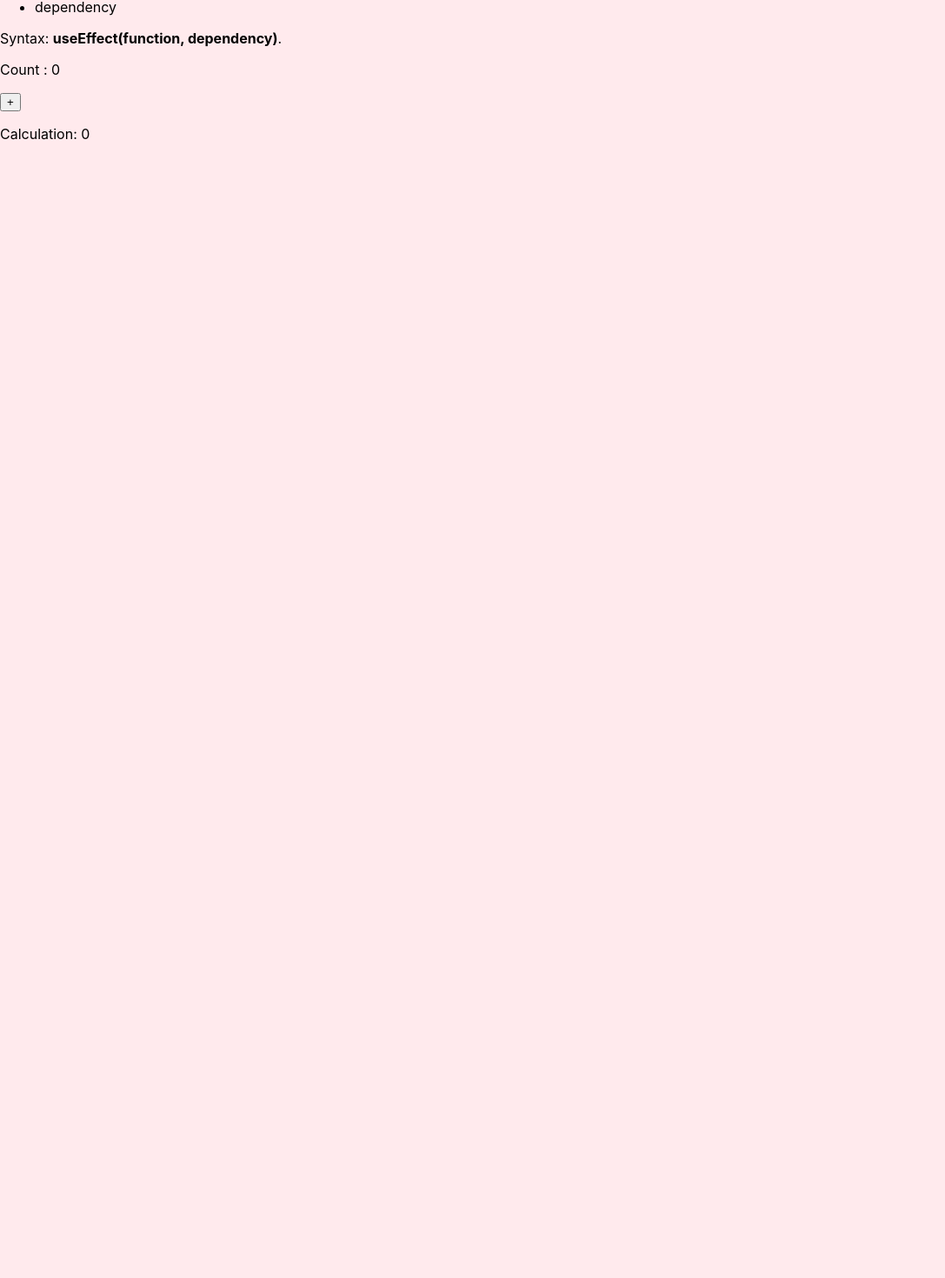
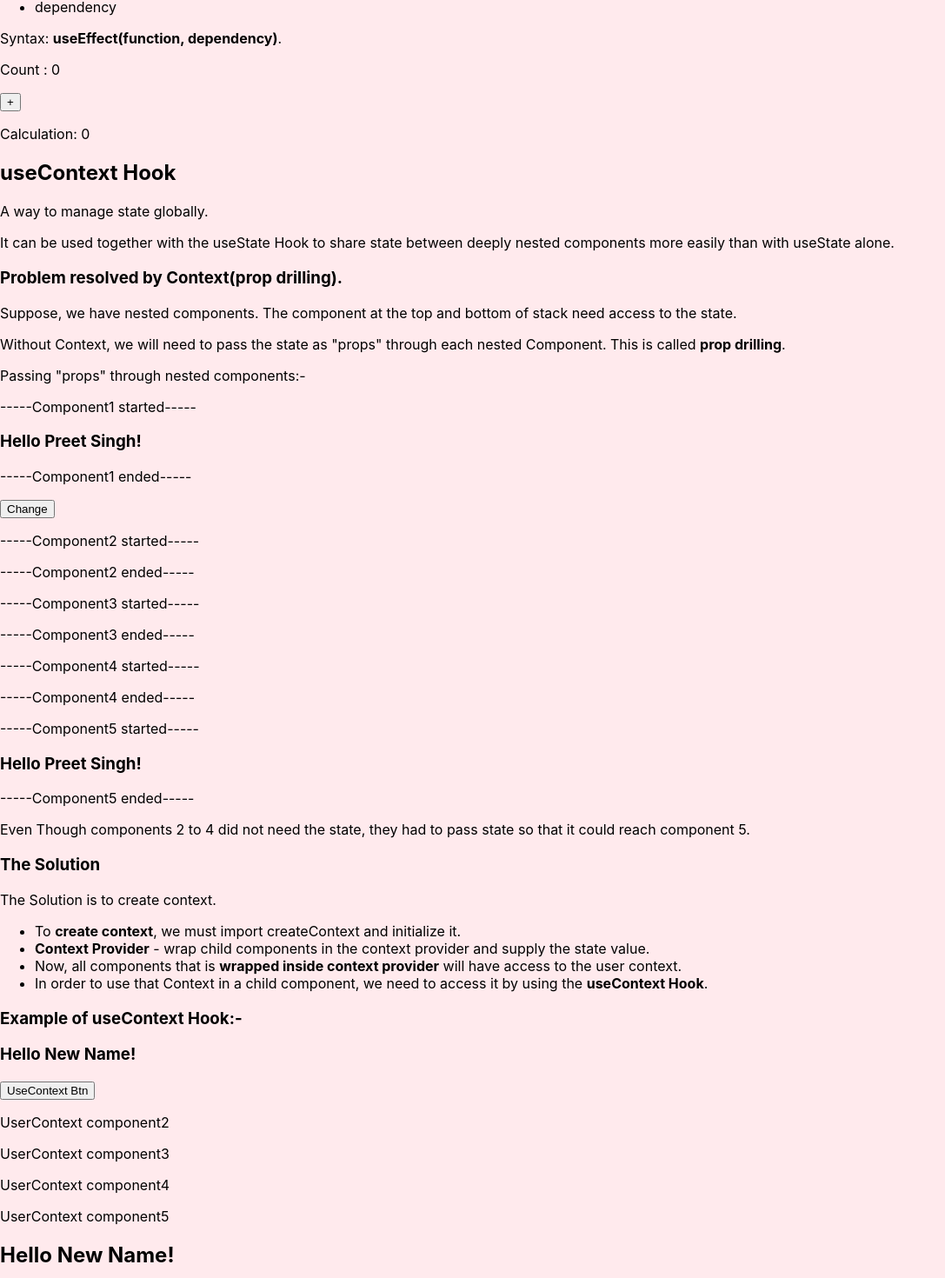
Before and after one commit to Bhupinder73/reactTutorials, a React (Create React App) app: page / in a window 1280 px wide. Shown: the part 5090-6560 px from the top of the page at 87% size, without its empty margins (0-1087 px from the left). Before the commit the page ends 5270 px from the top, so only its background shows below. Built offline with nearby package versions, Linux system fonts and the light colour scheme.

Commit message:
useContextDone

```diff
--- a/src/App.js
+++ b/src/App.js
@@ -13,6 +13,7 @@ import Key from "./Components/key";
 import Styles from "./Styles/Styles";
 import UseState from "./Hooks/UseState";
 import UseEffect from "./Hooks/UseEffect";
+import UseContext from "./Hooks/UseContext";
 
 function App() {
   return (
@@ -31,6 +32,7 @@ function App() {
       <Styles/>
       <UseState/>
       <UseEffect/>
+      <UseContext/>
     </>
   );
 }
--- /dev/null
+++ b/src/Hooks/ContextComp/Component1.js
@@ -0,0 +1,32 @@
+import React, { createContext, useState } from 'react'
+import Component2, { UseContext2 } from './Component2';
+
+const Component1 = () => {
+    const [user, setUser] = useState("Preet Singh");
+  return (
+    <>
+        <p>-----Component1 started-----</p>
+        <h3>Hello {user}!</h3>
+        <p>-----Component1 ended-----</p>
+        <button onClick={()=>setUser("Bhupinder")}>Change</button>
+        <Component2 user={user}/>
+    </>
+  )
+};
+
+
+const UserContext = createContext();
+const UseContext1 = () => {
+  const [newUser, setNewUser] = useState("New Name");
+
+  return(
+    <UserContext.Provider value={newUser}>
+      <h3>Hello {newUser}!</h3>
+      <button onClick={()=>setNewUser("Old Name")}>UseContext Btn</button>
+      <UseContext2/>
+    </UserContext.Provider>
+  )
+};
+
+export default Component1;
+export {UseContext1, UserContext};
--- /dev/null
+++ b/src/Hooks/ContextComp/Component2.js
@@ -0,0 +1,24 @@
+import React from 'react'
+import Component3, { UseContext3 } from './Component3';
+
+const Component2 = (props) => {
+  return (
+    <>
+        <p>-----Component2 started-----</p>
+        <p>-----Component2 ended-----</p>
+        <Component3 user={props.user}/>
+    </>
+  )
+};
+
+const UseContext2 = () => {
+  return(
+    <>
+    <p>UserContext component2</p>
+    <UseContext3/>
+    </>
+  )
+};
+
+export default Component2;
+export {UseContext2};
--- /dev/null
+++ b/src/Hooks/ContextComp/Component3.js
@@ -0,0 +1,24 @@
+import React from 'react'
+import Component4, { UseContext4 } from './Component4';
+
+const Component3 = ({user}) => {
+  return (
+    <>
+        <p>-----Component3 started-----</p>
+        <p>-----Component3 ended-----</p>
+        <Component4 user={user}/>
+    </>
+  )
+};
+
+const UseContext3 = () => {
+  return(
+    <>
+    <p>UserContext component3</p>
+    <UseContext4/>
+    </>
+  )
+};
+
+export default Component3;
+export {UseContext3};
--- /dev/null
+++ b/src/Hooks/ContextComp/Component4.js
@@ -0,0 +1,24 @@
+import React from 'react'
+import Component5, { UseContext5 } from './Component5';
+
+const Component4 = (props) => {
+  return (
+    <>
+        <p>-----Component4 started-----</p>
+        <p>-----Component4 ended-----</p>
+        <Component5 user={props.user}/>
+    </>
+  )
+};
+
+const UseContext4 = () => {
+  return(
+    <>
+    <p>UserContext component4</p>
+    <UseContext5/>
+    </>
+  )
+};
+
+export default Component4;
+export {UseContext4};
--- /dev/null
+++ b/src/Hooks/ContextComp/Component5.js
@@ -0,0 +1,25 @@
+import React, { useContext } from 'react';
+import {UserContext} from "./Component1";
+
+const Component5 = (props) => {
+  return (
+    <>
+        <p>-----Component5 started-----</p>
+        <h3>Hello {props.user}!</h3>
+        <p>-----Component5 ended-----</p>
+    </>
+  )
+};
+
+const UseContext5 = () => {
+  const value = useContext(UserContext);
+  return(
+    <>
+    <p>UserContext component5</p>
+    <h2>Hello {value}!</h2>
+    </>
+  )
+};
+
+export default Component5;
+export {UseContext5};
--- /dev/null
+++ b/src/Hooks/UseContext.js
@@ -0,0 +1,30 @@
+import React from 'react'
+import Component1, { UseContext1 } from './ContextComp/Component1';
+
+const UseContext = () => {
+  return (
+    <>
+        <h2>useContext Hook</h2>
+        <p>A way to manage state globally.</p>
+        <p>It can be used together with the useState Hook to share state between deeply nested components more easily than with useState alone.</p>
+        <h3>Problem resolved by Context(prop drilling).</h3>
+        <p>Suppose, we have nested components. The component at the top and bottom of stack need access to the state.</p>
+        <p>Without Context, we will need to pass the state as "props" through each nested Component. This is called <b>prop drilling</b>.</p>
+        <p>Passing "props" through nested components:-</p>
+        <Component1/>
+        <p>Even Though components 2 to 4 did not need the state, they had to pass state so that it could reach component 5.</p>
+        <h3>The Solution</h3>
+        <p>The Solution is to create context.</p>
+        <ul>
+            <li>To <b>create context</b>, we must import createContext and initialize it.</li>
+            <li><b>Context Provider</b> - wrap child components in the context provider and supply the state value.</li>
+            <li>Now, all components that is <b>wrapped inside context provider</b> will have access to the user context.</li>
+            <li>In order to use that Context in a child component, we need to access it by using the <b>useContext Hook</b>.</li>
+        </ul>
+        <h3>Example of useContext Hook:-</h3>
+        <UseContext1/>
+    </>
+  )
+}
+
+export default UseContext;
```
